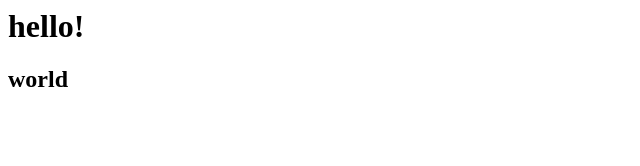
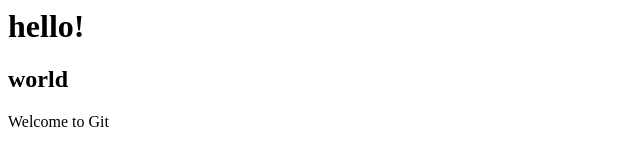
Before and after one commit to 0angelic0/newproject, a plain HTML site: page index.html in a window 1280 px wide. Shown: the whole page, without its empty margins (0-640 px from the left). Drawn offline with Linux system fonts and the light colour scheme.

Commit message:
Add welcome message.

```diff
--- a/index.html
+++ b/index.html
@@ -1,2 +1,4 @@
 <h1>hello!</h1>
 <h2>world</h2>
+
+<span>Welcome to Git</span>
```
